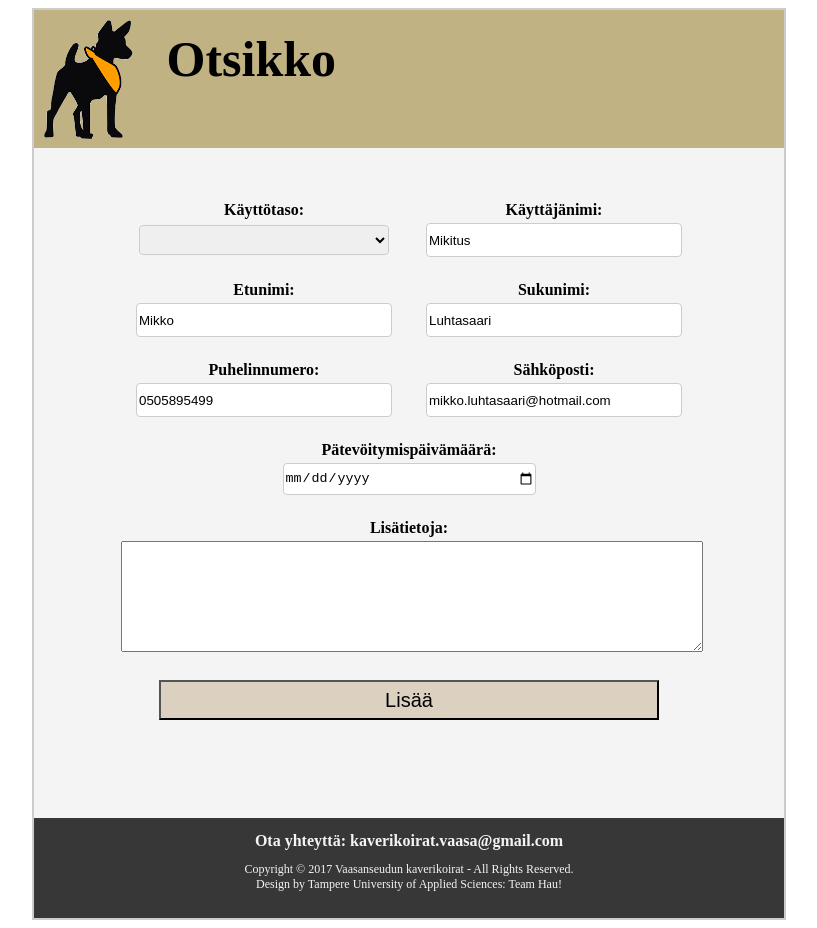
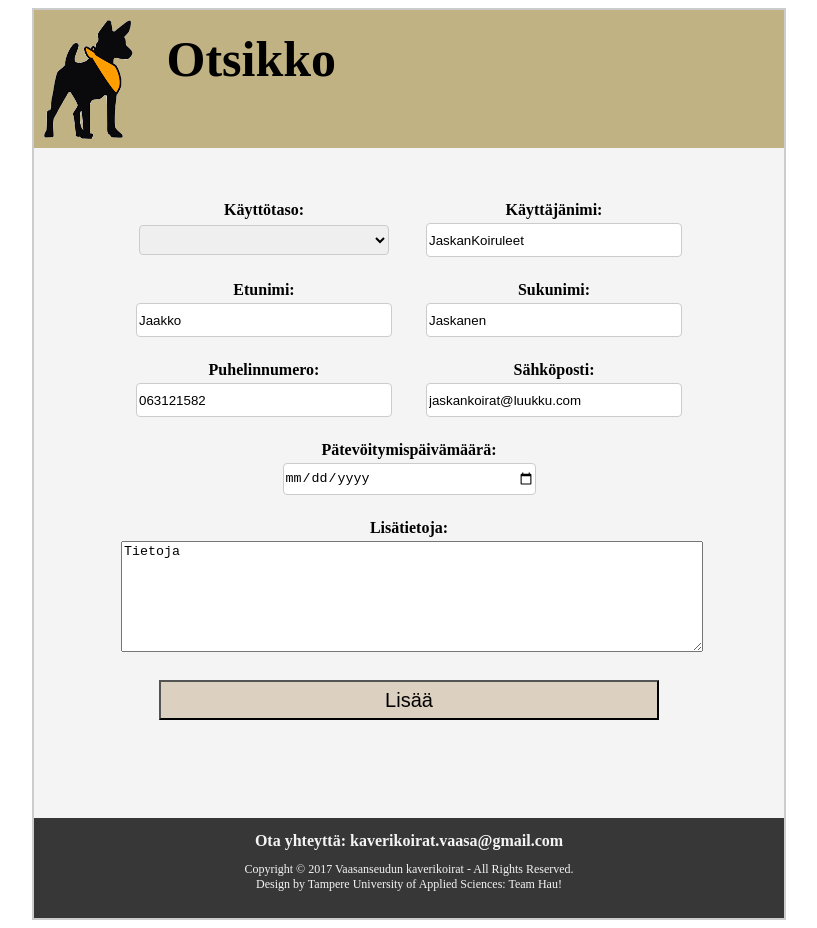
Before and after one commit to raumanm/ProjectHau, an Angular app in the folder frontend/angulartest-app/: page /addUser in a window 1280 px wide. Shown: the whole page, without its empty margins (231-1048 px from the left). Built offline with nearby package versions, Linux system fonts and the light colour scheme.

Commit message:
Modify test data

```diff
--- a/frontend/angulartest-app/src/app/add-user.component/add-user.component.ts
+++ b/frontend/angulartest-app/src/app/add-user.component/add-user.component.ts
@@ -17,14 +17,14 @@ export class AddUserComponent  {
     constructor(fb: FormBuilder, private userService: UserService) {
         this.myForm = fb.group({
         'accessLevel': [''],
-        'username': ['Mikitus'],
-        'firstName': ['Mikko'],
-        'lastName': ['Luhtasaari'],
-        'phone': ['0505895499'],
-        'email': ['mikko.luhtasaari@hotmail.com'],
-        'memberNumber': ['5435555'],
+        'username': ['JaskanKoiruleet'],
+        'firstName': ['Jaakko'],
+        'lastName': ['Jaskanen'],
+        'phone': ['063121582'],
+        'email': ['jaskankoirat@luukku.com'],
+        'memberNumber': ['5366364'],
         'qualificationDate': [''],
-        'details': ['']
+        'details': ['Tietoja']
         });
     }
 
```
